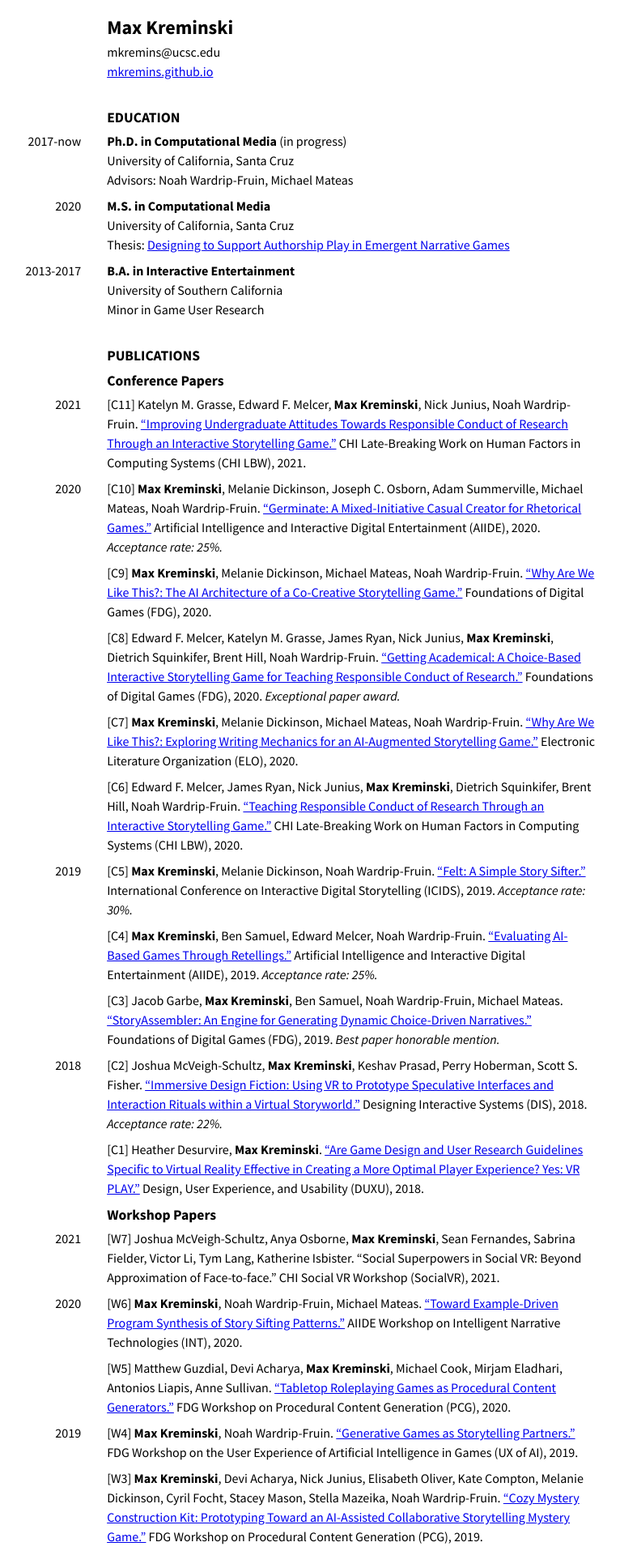
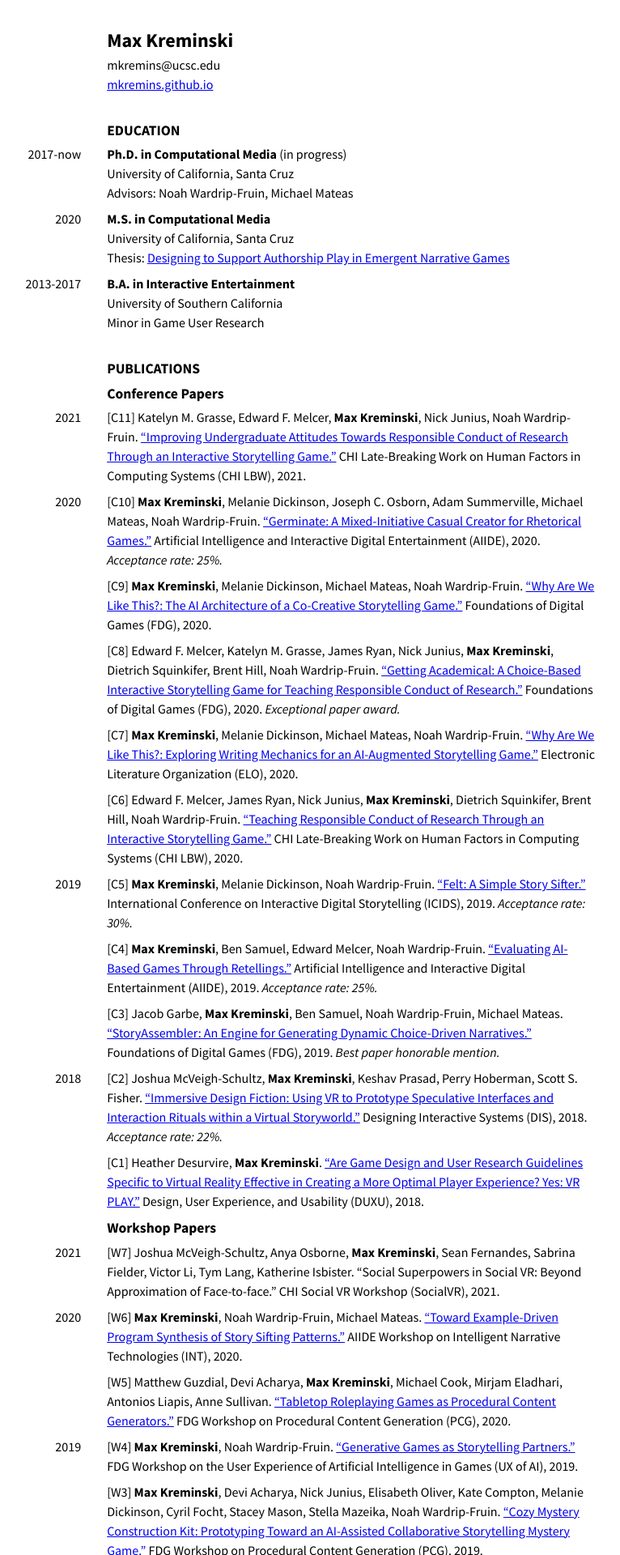
Before and after one commit to mkremins/mkremins.github.io, a Jekyll site: the page built from cv/index.html, in a window 1280 px wide. Shown: the top 1920 px of the page at 81% size, without its empty margins (262-1028 px from the left). Built offline with Jekyll 4.4.1, drawn with Linux system fonts in a browser that asks for light colours.

Commit message:
Add a bit of extra space before CV header on web

```diff
--- a/cv/index.html
+++ b/cv/index.html
@@ -17,7 +17,7 @@ layout: null
   :root { --left-column-width: 7rem; };
   html { font-size: 16px; }
   body { font-family: "Source Sans Pro", sans-serif; line-height: 1.5; }
-  main { margin: 0 auto; max-width: 94ch; padding: 2ch; }
+  main { margin: 2rem auto; max-width: 94ch; padding: 0 2ch; }
 
   /* page header */
   header { margin-bottom: 2rem; padding-left: var(--left-column-width); }
@@ -50,7 +50,7 @@ layout: null
   /* when printing, make the font smaller and the page full-width */
   @media print {
     html { font-size: 12px; }
-    main { max-width: 100%; }
+    main { margin-top: 0; max-width: 100%; }
   }
   </style>
 </head>
```
